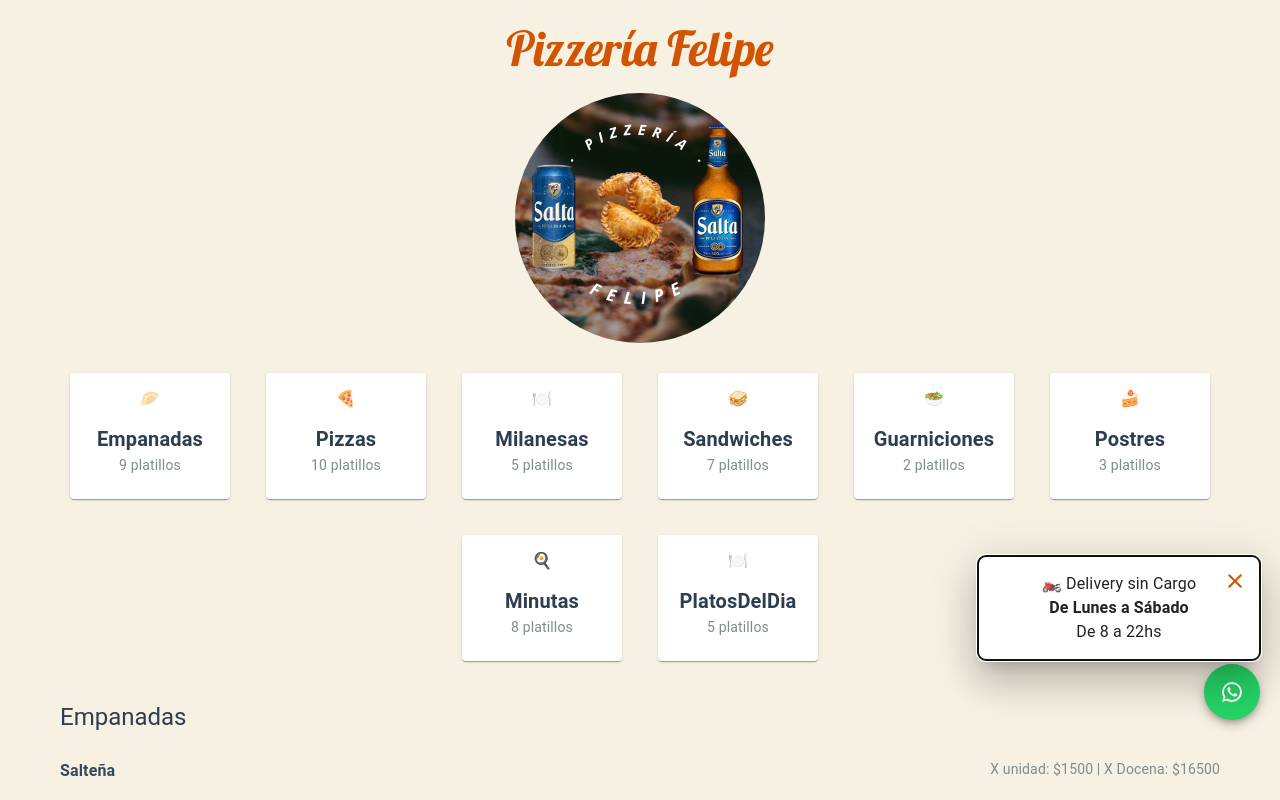
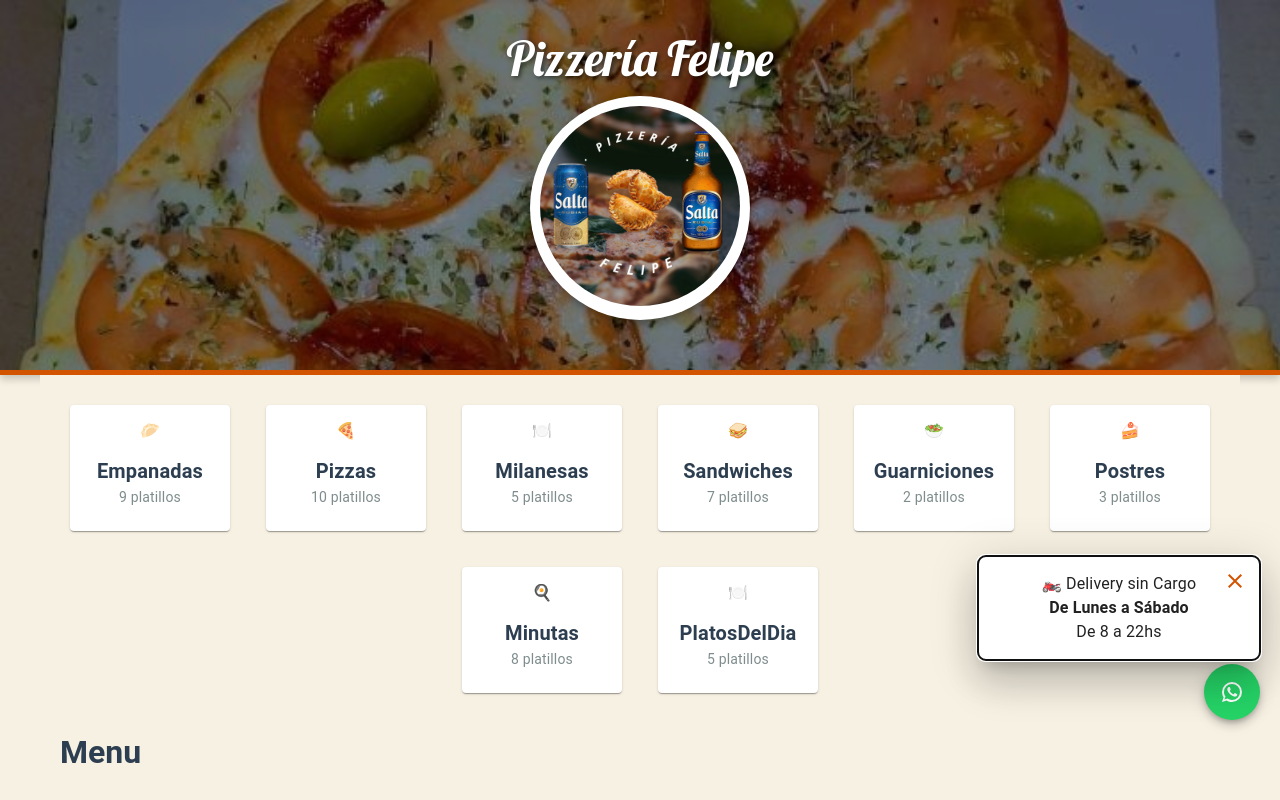
Before and after one commit to salvatierraprogrammer/react-vite-restorante-image, a React (Vite) app: page / in a window 1280 px wide. Shown: the top 800 px of the page. Built offline with nearby package versions, Linux system fonts and the light colour scheme.

Commit message:
Front Header

```diff
--- a/src/App.jsx
+++ b/src/App.jsx
@@ -1,19 +1,18 @@
-import { useState } from 'react'
-import reactLogo from './assets/react.svg'
-import viteLogo from '/vite.svg'
-import { datos } from './data/datos'
-import Home from './pages/Home'
-import Footer from './layout/Footer'
-import './index.css'
+// App.js
+import React from 'react';
+import Header from './layout/Header';
+import Home from './pages/Home';
+import Footer from './layout/Footer';
+import './index.css';
+
 function App() {
-
   return (
     <>
-
-      <Home/>
-      <Footer/>
+      <Header />
+      <Home />
+      <Footer />
     </>
-  )
+  );
 }
 
-export default App
+export default App;
--- a/src/component/ListMenu.jsx
+++ b/src/component/ListMenu.jsx
@@ -1,3 +1,4 @@
+// ListMenu.js
 import React from 'react';
 import { List, ListItem, Typography, Divider } from '@mui/material';
 import '@fontsource/lobster';
@@ -10,19 +11,9 @@ function ListMenu() {
 
   return (
     <div style={{ padding: '20px', backgroundColor: '#f7f1e3' }}>
-      <Typography variant="h3" gutterBottom style={{ fontFamily: 'Lobster', textAlign: 'center', color: '#d35400' }}>
-        Pizzería Felipe
-      </Typography>
 
-      {/* Logo de la pizzería */}
-      <div style={{ display: 'flex', justifyContent: 'center', marginBottom: '20px' }}>
-        <img src={logo} alt="Logo de Pizzería Felipe" style={{ width: '250px', height: 'auto', borderRadius: '100%', maxWidth: '100%' }} />
-      </div>
-
-      {/* Menú de Categorías */}
       <CardMenu datos={datos} />
-
-      {/* Secciones individuales para cada categoría */}
+      <h1>Menu</h1>
       {Object.keys(menuItems).map((categoria) => (
         <div key={categoria} id={categoria} style={{ marginTop: '30px' }}>
           <Typography variant="h5" gutterBottom style={{ color: '#2c3e50' }}>
--- /dev/null
+++ b/src/layout/Header.jsx
@@ -0,0 +1,55 @@
+// Header.js
+import React from 'react';
+import { Typography } from '@mui/material';
+import '@fontsource/lobster';
+import logo from '/logo.png';
+import fondoPizza from '/fondoPizza.jpeg';
+
+function Header() {
+  return (
+    <header style={{
+      backgroundImage: `url(${fondoPizza})`,
+      backgroundSize: 'cover',
+      backgroundBlendMode: 'overlay',
+      backgroundColor: 'rgba(0, 0, 0, 0.5)', // Añade un color de fondo semitransparente para el degradado
+      padding: '30px 0',
+      borderBottom: '5px solid #d35400',
+      boxShadow: '0px 4px 8px rgba(0, 0, 0, 0.2)'
+    }}>
+      <Typography
+        variant="h3"
+        gutterBottom
+        style={{
+          fontFamily: 'Lobster',
+          textAlign: 'center',
+          color: '#ffffff',
+          textShadow: '2px 2px 4px rgba(0, 0, 0, 0.5)',
+          marginBottom: '10px',
+        }}
+      >
+        Pizzería Felipe
+      </Typography>
+      <div style={{ display: 'flex', justifyContent: 'center', marginBottom: '20px' }}>
+        <div style={{
+          backgroundColor: '#fff',
+          padding: '10px',
+          borderRadius: '50%',
+          boxShadow: '0px 4px 8px rgba(0, 0, 0, 0.3)'
+        }}>
+          <img
+            src={logo}
+            alt="Logo de Pizzería Felipe"
+            style={{
+              width: '200px',
+              height: 'auto',
+              borderRadius: '50%',
+              maxWidth: '100%',
+            }}
+          />
+        </div>
+      </div>
+    </header>
+  );
+}
+
+export default Header;
```
Also changed, not shown: public/fondoPizza.jpeg (added).
